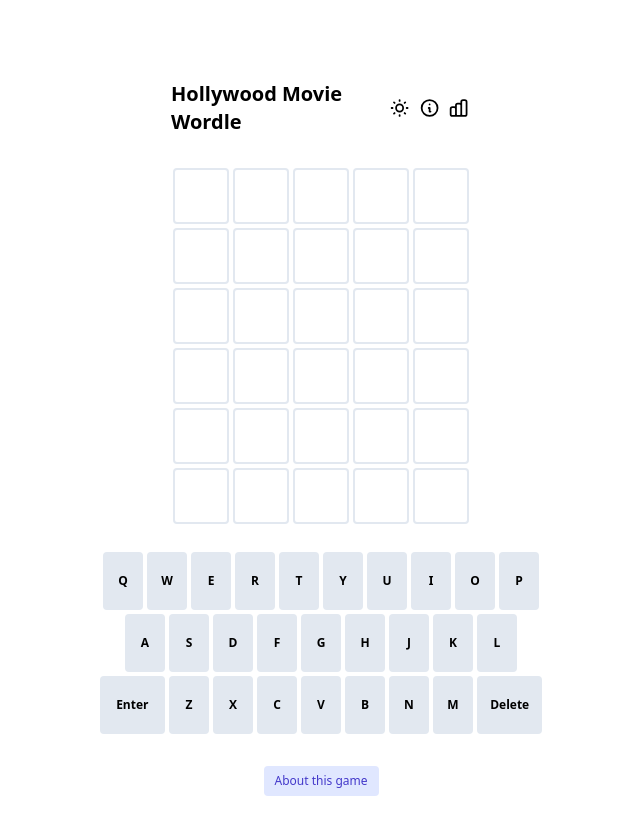
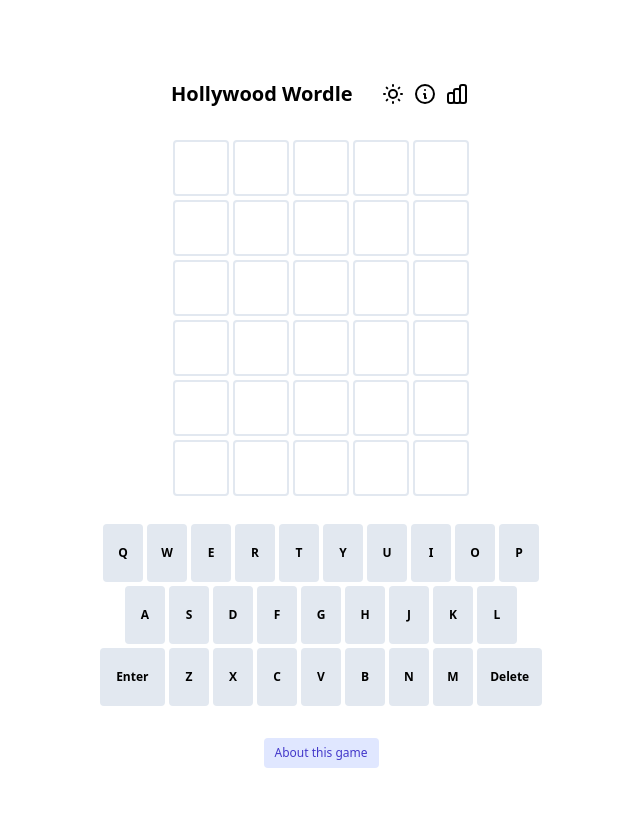
Before and after one commit to thisisbarry-com/hollywordle, a React (Create React App) app: page / in a window 1280 px wide. Shown: the whole page, without its empty margins (319-959 px from the left). After the commit the page ends 800 px from the top, so only its background shows below. Built offline with nearby package versions, Linux system fonts and the light colour scheme.

Commit message:
meta update

```diff
--- a/public/index.html
+++ b/public/index.html
@@ -5,7 +5,7 @@
     <link rel="icon" href="%PUBLIC_URL%/favicon.ico" />
     <meta name="viewport" content="width=device-width, initial-scale=1" />
     <meta name="theme-color" content="#000000" />
-    <meta name="description" content="A wordle game with movie names!!" />
+    <meta name="description" content="A wordle game with Hollywood movies!!" />
     <link rel="apple-touch-icon" href="%PUBLIC_URL%/logo192.png" />
     <!--
       manifest.json provides metadata used when your web app is installed on a
@@ -21,7 +21,7 @@
       work correctly both with client-side routing and a non-root public URL.
       Learn how to configure a non-root public URL by running `npm run build`.
     -->
-    <title>Movie Wordle</title>
+    <title>Hollywood Wordle</title>
   </head>
   <body>
     <noscript>You need to enable JavaScript to run this app.</noscript>
--- a/src/constants/strings.ts
+++ b/src/constants/strings.ts
@@ -1,10 +1,10 @@
-export const GAME_TITLE = 'Hollywood Movie Wordle'
+export const GAME_TITLE = 'Hollywood Wordle'
 
-export const WIN_MESSAGES = ['Great Job!', 'Awesome', 'Well done!']
+export const WIN_MESSAGES = ['Bongo!', 'Awesome', 'Skadoosh!']
 export const GAME_COPIED_MESSAGE = 'Game copied to clipboard'
 export const ABOUT_GAME_MESSAGE = 'About this game'
 export const NOT_ENOUGH_LETTERS_MESSAGE = 'Not enough letters'
-export const WORD_NOT_FOUND_MESSAGE = 'Movie not found'
+export const WORD_NOT_FOUND_MESSAGE = 'Word not found'
 export const CORRECT_WORD_MESSAGE = (solution: string) =>
   `The movie was ${solution}`
 export const ENTER_TEXT = 'Enter'
```
